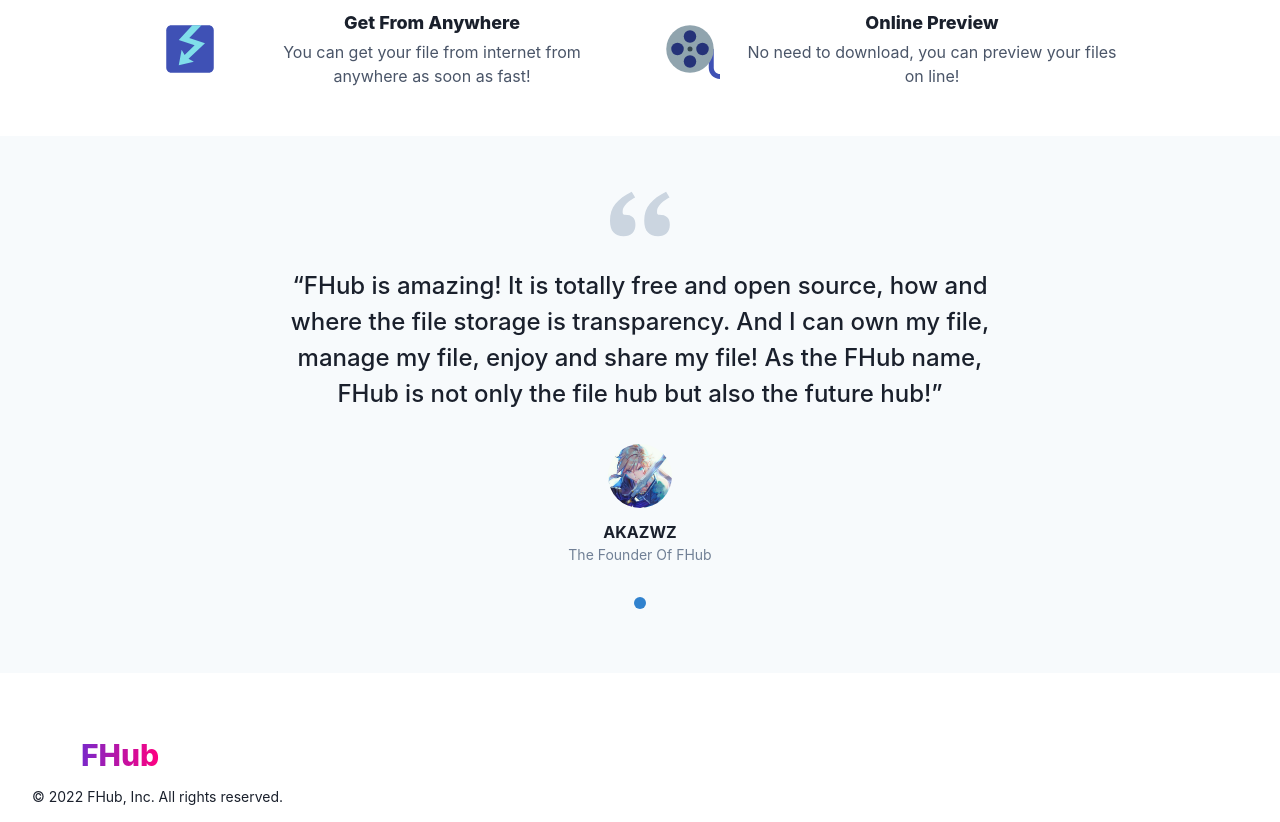
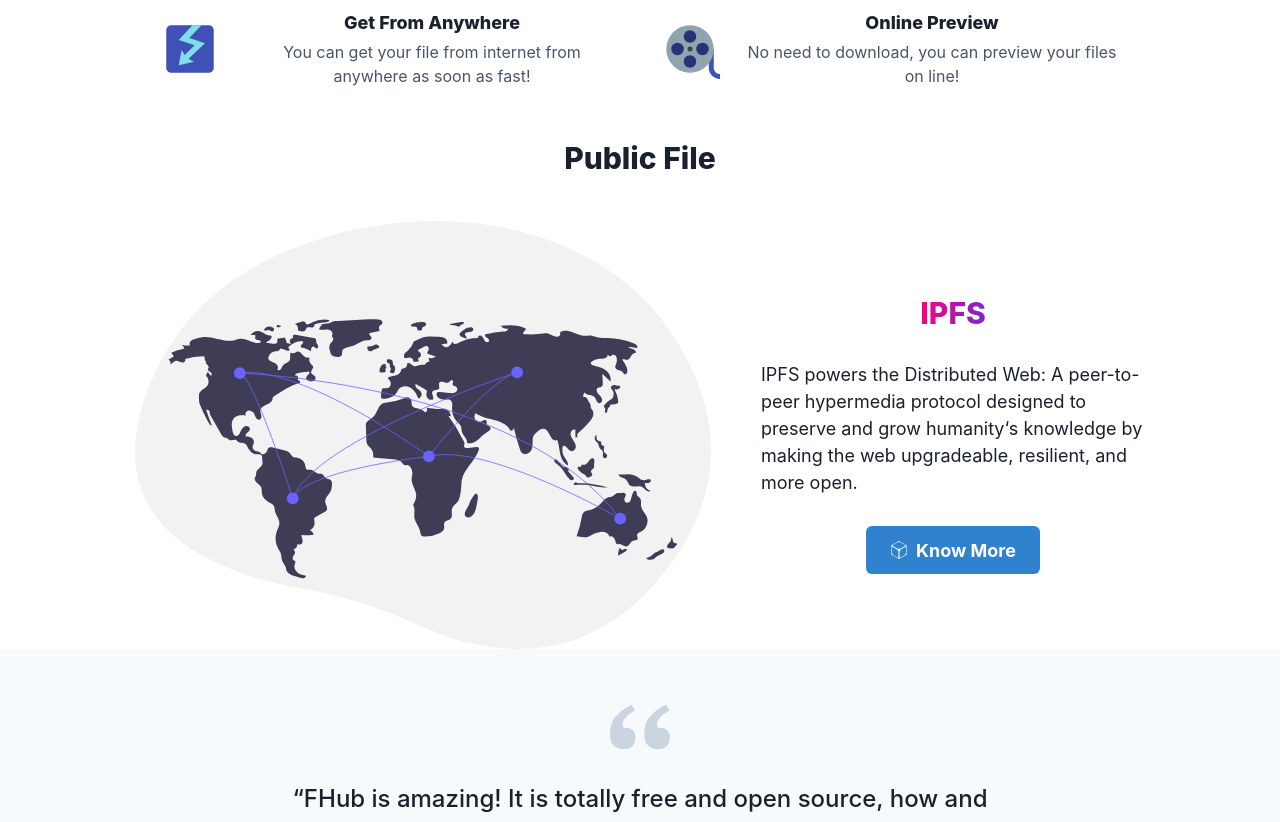
Before and after one commit to akazwz/fhub-website, a Next.js app: page / in a window 1280 px wide. Shown: the part 600-1422 px from the top of the page. Built offline with nearby package versions, Linux system fonts and the light colour scheme; some icons are missing.

Commit message:
add public file

```diff
--- a/pages/index.tsx
+++ b/pages/index.tsx
@@ -4,6 +4,7 @@
 import { CallToAction } from '../src/components/home/cta'
 import { Feature } from '../src/components/home/feature'
 import { Quotee } from '../src/components/home/quotee'
+import { PublicFile } from '../src/components/home/public-file'
 
 const Home: NextPage = () => {
   return (
@@ -11,6 +12,7 @@
       <Box>
         <CallToAction/>
         <Feature/>
+        <PublicFile/>
         <Quotee/>
       </Box>
     </Layout>
--- /dev/null
+++ b/src/components/home/public-file.tsx
@@ -0,0 +1,77 @@
+import { Box, Button, Flex, Heading, Image, Stack, Text, VStack, Center } from '@chakra-ui/react'
+import { SiIpfs } from 'react-icons/si'
+
+export const PublicFile = () => {
+  return (
+    <VStack
+      justifyContent="center"
+      spacing="10"
+    >
+      <Center>
+        <Text
+          fontSize="3xl"
+          fontWeight="extrabold"
+        >
+          Public File
+        </Text>
+      </Center>
+      <Stack
+        direction={{ base: 'column-reverse', md: 'row' }}
+        alignItems="center"
+        spacing="50"
+        maxW="5xl"
+      >
+        <Box
+          maxW={{ base: 'sm', md: 'xl' }}
+          textAlign="center"
+        >
+          <Image src="/connected_world.svg" alt="up to cloud"/>
+          <Button
+            mt="8"
+            as="a"
+            href="#"
+            size="lg"
+            colorScheme="blue"
+            fontWeight="bold"
+            display={{ base: 'flex', md: 'none' }}
+            leftIcon={<SiIpfs/>}
+          >
+            Know More
+          </Button>
+        </Box>
+        <VStack spacing="30" m="10">
+          <Heading
+            bgGradient="linear(to-l, #7928CA, #FF0080)"
+            bgClip="text"
+            fontSize="3xl"
+            fontWeight="extrabold"
+          >
+            IPFS
+          </Heading>
+          <Text
+            mt="4"
+            fontSize="lg"
+            maxW="sm"
+          >
+            IPFS powers the Distributed Web:
+            A peer-to-peer hypermedia protocol
+            designed to preserve and grow humanity&lsquo;s knowledge
+            by making the web upgradeable, resilient, and more open.
+          </Text>
+          <Button
+            mt="8"
+            as="a"
+            href="#"
+            size="lg"
+            colorScheme="blue"
+            fontWeight="bold"
+            display={{ base: 'none', md: 'flex' }}
+            leftIcon={<SiIpfs/>}
+          >
+            Know More
+          </Button>
+        </VStack>
+      </Stack>
+    </VStack>
+  )
+}
```
Also changed, not shown: public/connected_world.svg (added), public/open_source.svg (added).
